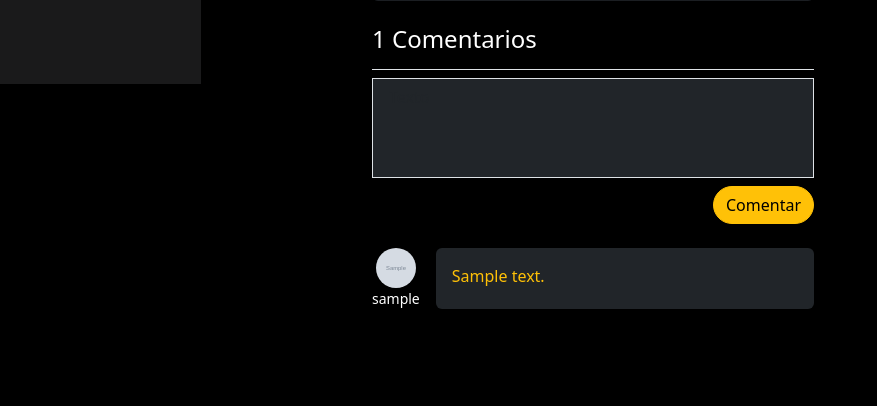
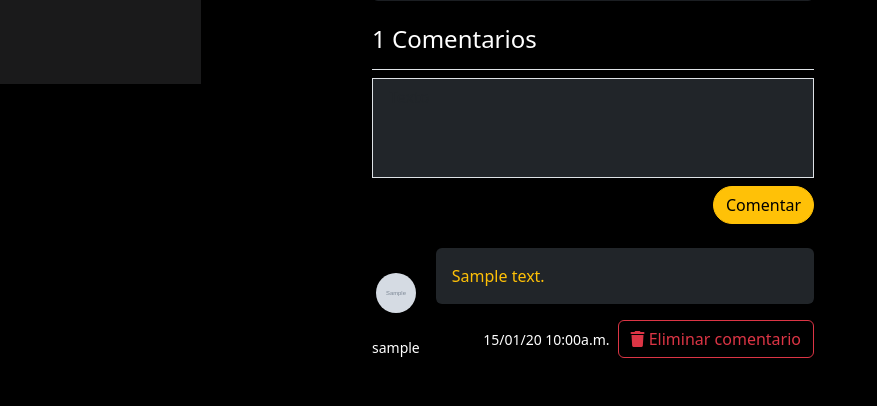
Before and after one commit to jcandiap/django-blog, a Django app: page /post?id=00000000-0000-0000-0000-000000000001 in a window 1280 px wide. Shown: the part 716-1122 px from the top of the page, without its empty margins (0-877 px from the left). Before the commit the page ends 1025 px from the top, so only its background shows below. Run offline with Django 4.2, Linux system fonts and the light colour scheme; a user stored in the database is signed in; tables that the repository leaves empty hold one stand-in row (values such as "Sample post"); grey boxes marked "Sample" are stand-in pictures; some libraries are stand-ins or nearby versions.

Commit message:
se agrega boton para elminar comentario

```diff
--- a/apps/blog/templates/blog/post_detail.html
+++ b/apps/blog/templates/blog/post_detail.html
@@ -53,7 +53,16 @@
                     <img src="{{ comment.author.avatar.url }}" alt="Avatar" class="mx-auto my-auto rounded-circle" style="height: 40px; width: 40px;" />
                     <small class="text-white">{{ comment.author.username }}</small>
                 </div>
-                <div class="w-100 bg-dark text-warning p-3 rounded">{{ comment.content }}</div>
+                <div class="d-flex w-100 flex-column">
+                    <div class="w-100 bg-dark text-warning p-3 rounded">{{ comment.content }}</div>
+                    <div class="d-flex mt-3">
+                        <small class="text-white ms-auto my-auto">{{ comment.publish_date|date:"d/m/y H:ia" }}</small>
+                        <button class="btn btn-outline-danger my-auto ms-2">
+                            <i class="fa-solid fa-trash"></i>
+                            Eliminar comentario
+                        </button>
+                    </div>
+                </div>
             </div>
         {% endfor %}
     </section>
```
